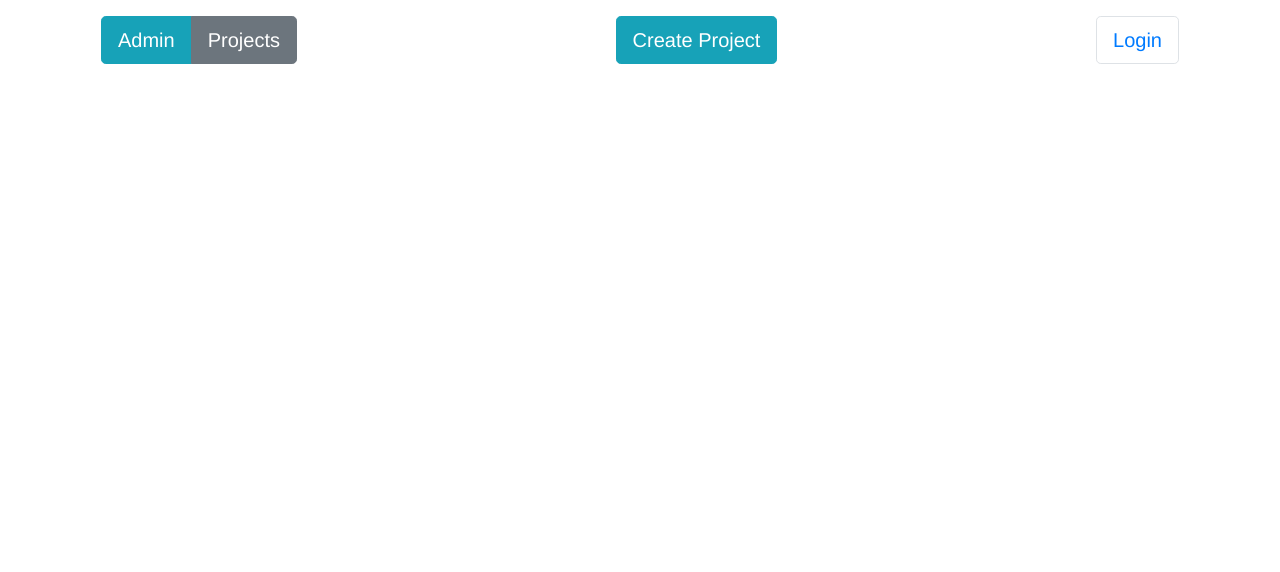
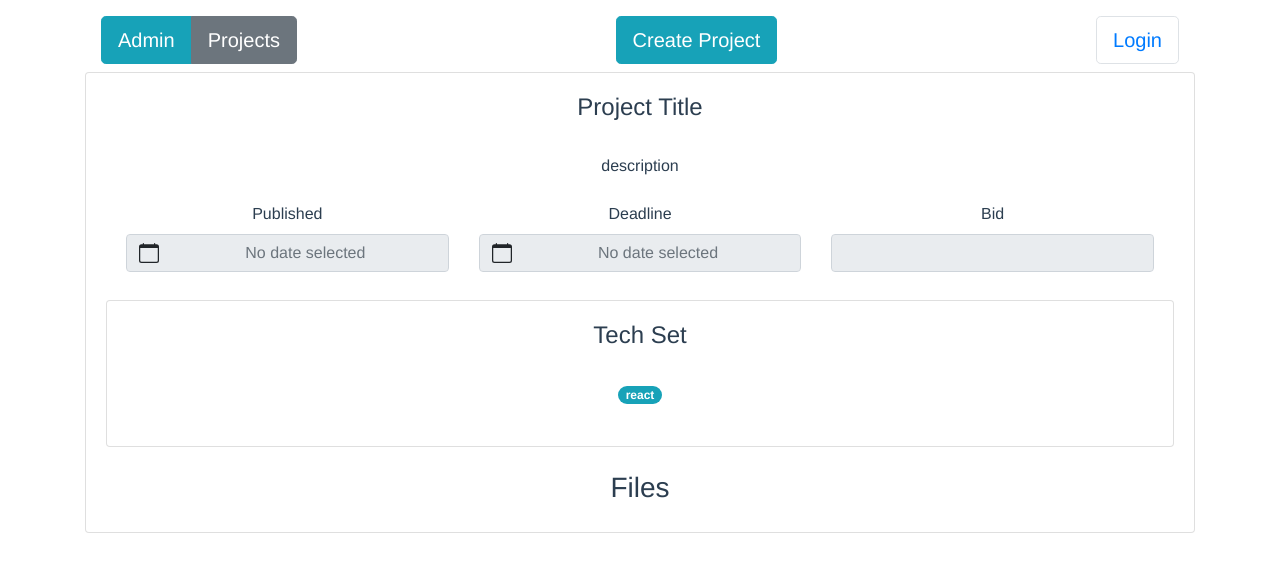
Before and after one commit to pedronieto84/vue-marzo-itacademy-project, a Vue app: page /project-detail/1 in a window 1280 px wide. Shown: the top 572 px of the page. Built offline with nearby package versions, Linux system fonts and the light colour scheme; the HTML template or start-up script is replaced by a standard one.

Commit message:
bootstrap structure of page

```diff
--- /dev/null
+++ b/src/components/ProjectDetail.vue
@@ -0,0 +1,37 @@
+<template>
+  <div>
+    <b-card title="Project Title">
+      <b-card-body>
+        <div class="mb-4">description</div>
+        <b-row>
+          <b-col>
+            <label for="published-display">Published</label>
+            <b-form-datepicker
+              id="published-display"
+              class="mb-2"
+              readonly
+            ></b-form-datepicker>
+          </b-col>
+          <b-col>
+            <label for="deadline-display">Deadline</label>
+            <b-form-datepicker
+              id="deadline-display"
+              class="mb-2"
+              readonly
+            ></b-form-datepicker>
+          </b-col>
+          <b-col>
+            <label for="bid-display">Bid</label>
+            <b-form-input id="bid" readonly> Bid </b-form-input>
+          </b-col>
+        </b-row>
+      </b-card-body>
+      <b-card title="Tech Set" class="mb-4">
+        <b-card-body>
+          <b-badge pill variant="info"> react </b-badge>
+        </b-card-body>
+      </b-card>
+      <div><h3>Files</h3></div>
+    </b-card>
+  </div>
+</template>
--- a/src/store/index.js
+++ b/src/store/index.js
@@ -63,7 +63,7 @@ export default new Vuex.Store({
       state.userLogged = user;
       if (user.admin === true) state.admin = true;
     },
-    setIsAdmin(state, userAdmin) {},
+    setIsAdmin(state, userAdmin) { },
     setCurrentUser(state, user) {
       state.currentUser = user;
     },
@@ -73,14 +73,14 @@ export default new Vuex.Store({
     setProjects(state, projects) {
       state.projects = projects;
     },
-    setCurrentProject(state, project) {},
-    setTechSet(state, techSet) {},
+    setCurrentProject(state, project) { },
+    setTechSet(state, techSet) { },
 
     //mutations for createProject page
     updateNewProjectTitle(state, newTitle) {
       state.newProject.title = newTitle;
     },
-    updateNewProjecDescription(state, newDescription) {
+    updateNewProjectDescription(state, newDescription) {
       state.newProject.shortExplanation = newDescription;
     },
     updateNewDate(state, newDate) {
@@ -256,8 +256,8 @@ export default new Vuex.Store({
         // Redirect goBack(-1)
       }
     },
-    uploadDocument({ dispatch }, document) {},
-    downloadDocument(url) {},
+    uploadDocument({ dispatch }, document) { },
+    downloadDocument(url) { },
   },
   modules: {},
 });
--- a/src/views/ProjectDetailPage.vue
+++ b/src/views/ProjectDetailPage.vue
@@ -0,0 +1,11 @@
+<template>
+  <div><ProjectDetail /></div>
+</template>
+<script>
+import ProjectDetail from "../components/ProjectDetail.vue";
+
+export default {
+  name: "ProjectDetailPage",
+  components: { ProjectDetail },
+};
+</script>
```
